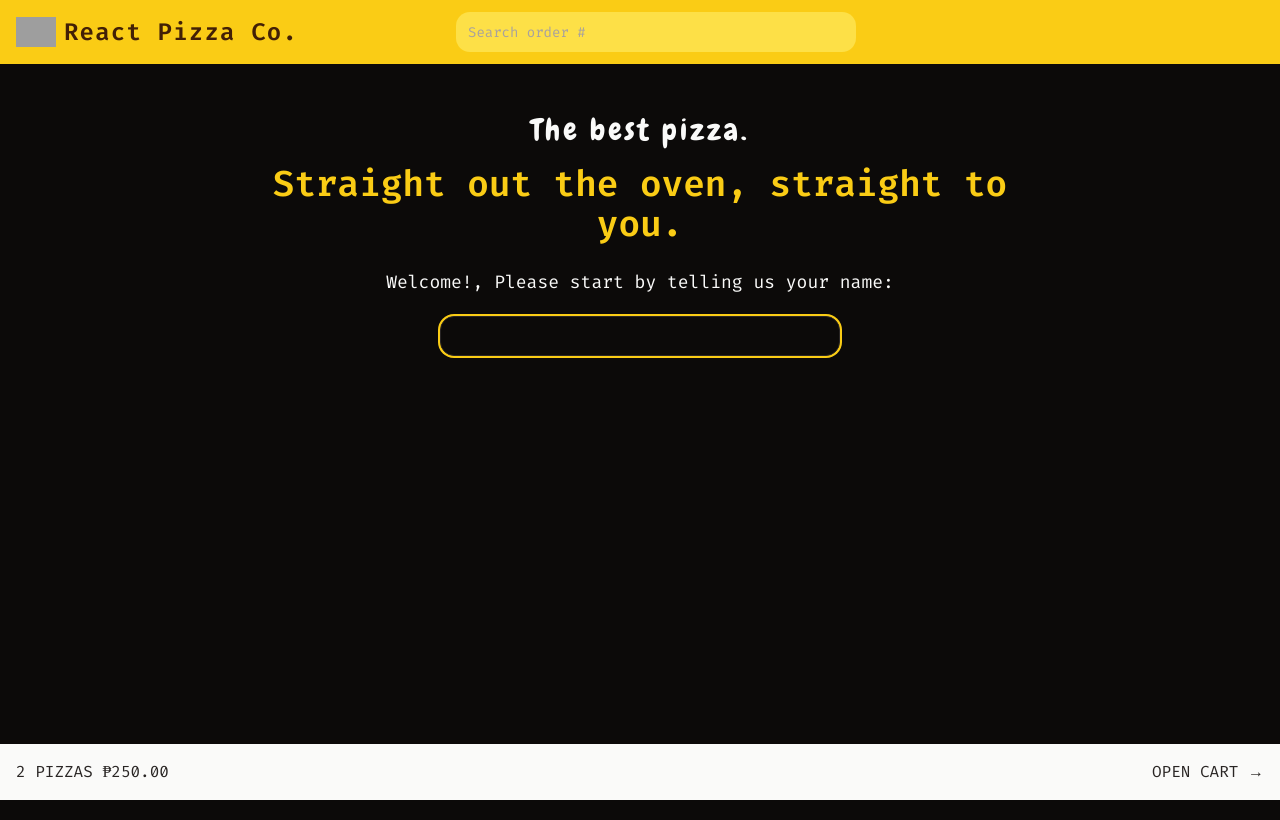
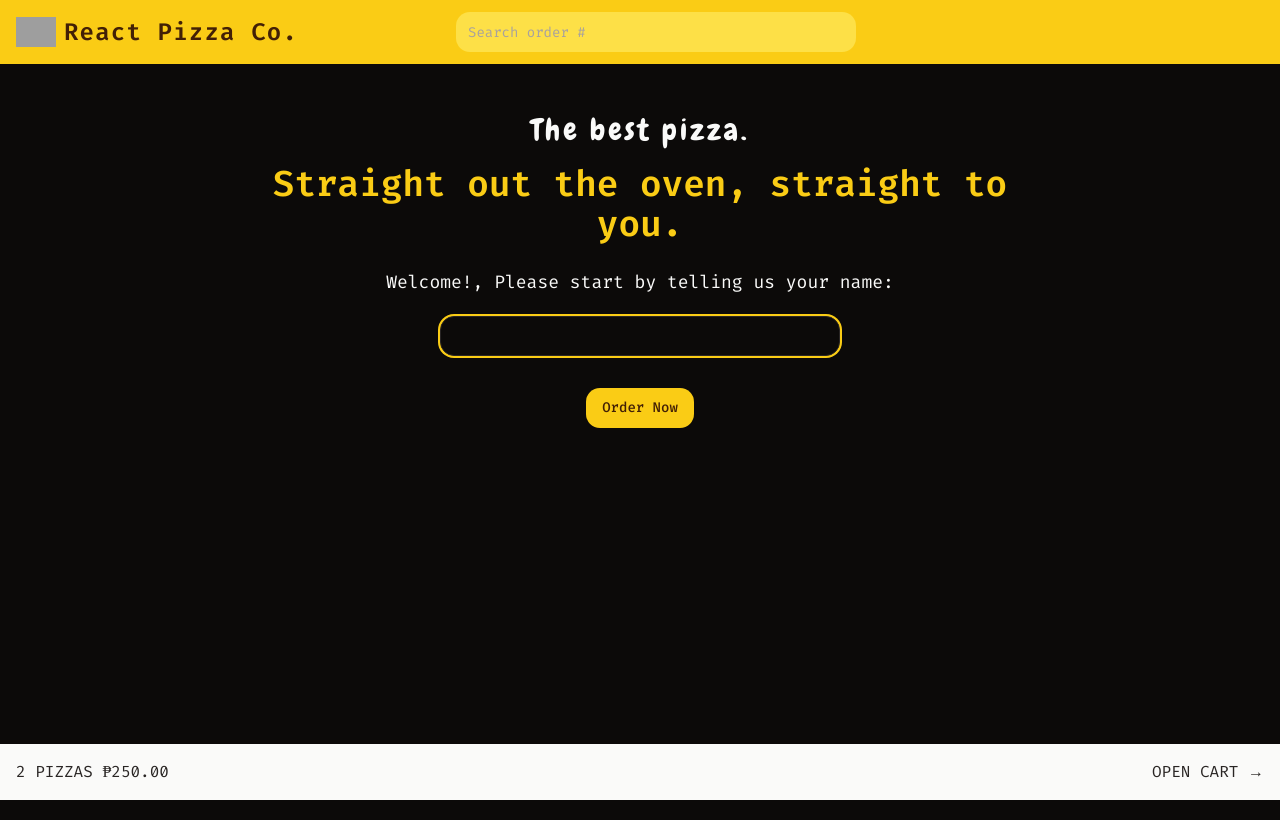
Before and after one commit to jericepon/react-temp-app, a React (Vite) app: page / in a window 1280 px wide. Built offline with nearby package versions, Linux system fonts and the light colour scheme; grey boxes are pictures that could not be loaded.

Commit message:
add CreateUser component for username input; update HomePage to conditionally render CreateUser or Order button

```diff
--- a/src/features/user/CreateUser.tsx
+++ b/src/features/user/CreateUser.tsx
@@ -0,0 +1,30 @@
+import { Button } from "@/components/ui/button";
+import { Input } from "@/components/ui/input";
+import { AppDispatch } from "@/store";
+import { updateUserName } from "@/store/features/user";
+import React from "react";
+import { useDispatch } from "react-redux";
+import { useNavigate } from "react-router";
+
+const CreateUser = () => {
+  const navigate = useNavigate();
+  const dispatch = useDispatch<AppDispatch>();
+
+  const handleOnSubmit = (e: React.FormEvent<HTMLFormElement>) => {
+    e.preventDefault();
+    const target = e.target as HTMLFormElement;
+    const formData = new FormData(target);
+    const formValues = Object.fromEntries(formData.entries());
+
+    dispatch(updateUserName(formValues.username));
+    navigate("/order/new");
+  };
+  return (
+    <form onSubmit={handleOnSubmit} className="max-w-[400px] w-full mt-5 space-y-8">
+      <Input name="username" className="ring-2 ring-primary" />
+      <Button>Order Now</Button>
+    </form>
+  );
+};
+
+export default CreateUser;
--- a/src/pages/HomePage.tsx
+++ b/src/pages/HomePage.tsx
@@ -1,14 +1,12 @@
 import { Button } from "@/components/ui/button";
-import { Input } from "@/components/ui/input";
+import CreateUser from "@/features/user/CreateUser";
 import { RootState } from "@/store";
-import { updateUserName } from "@/store/features/user";
-import { useDispatch, useSelector } from "react-redux";
+import { useSelector } from "react-redux";
 import { useNavigate } from "react-router";
 
 const HomePage = () => {
   const navigate = useNavigate();
-  const dispatch = useDispatch();
-  const user = useSelector((state: RootState) => state.user);
+  const { username } = useSelector((state: RootState) => state.user);
 
   return (
     <div className="flex grow justify-center items-center h-full">
@@ -17,17 +15,16 @@ const HomePage = () => {
         <div className="text-4xl mt-4 text-primary font-semibold text-primary">
           Straight out the oven, straight to you.
         </div>
+
         <div className="text-lg mt-6">Welcome!, Please start by telling us your name:</div>
-        <Input
-          className="ring-2 ring-primary max-w-[400px] w-full mt-5"
-          onChange={(e) => dispatch(updateUserName(e.target.value))}
-        />
-        <Button
-          className={`mt-8 ${user.username === "" ? "opacity-0 pointer-events-none" : ""}`}
-          onClick={() => navigate("/order/new")}
-        >
-          Order Now
-        </Button>
+
+        {!username ? (
+          <CreateUser />
+        ) : (
+          <Button onClick={() => navigate("/order/new")} className="mt-6">
+            Order Now
+          </Button>
+        )}
       </div>
     </div>
   );
```
